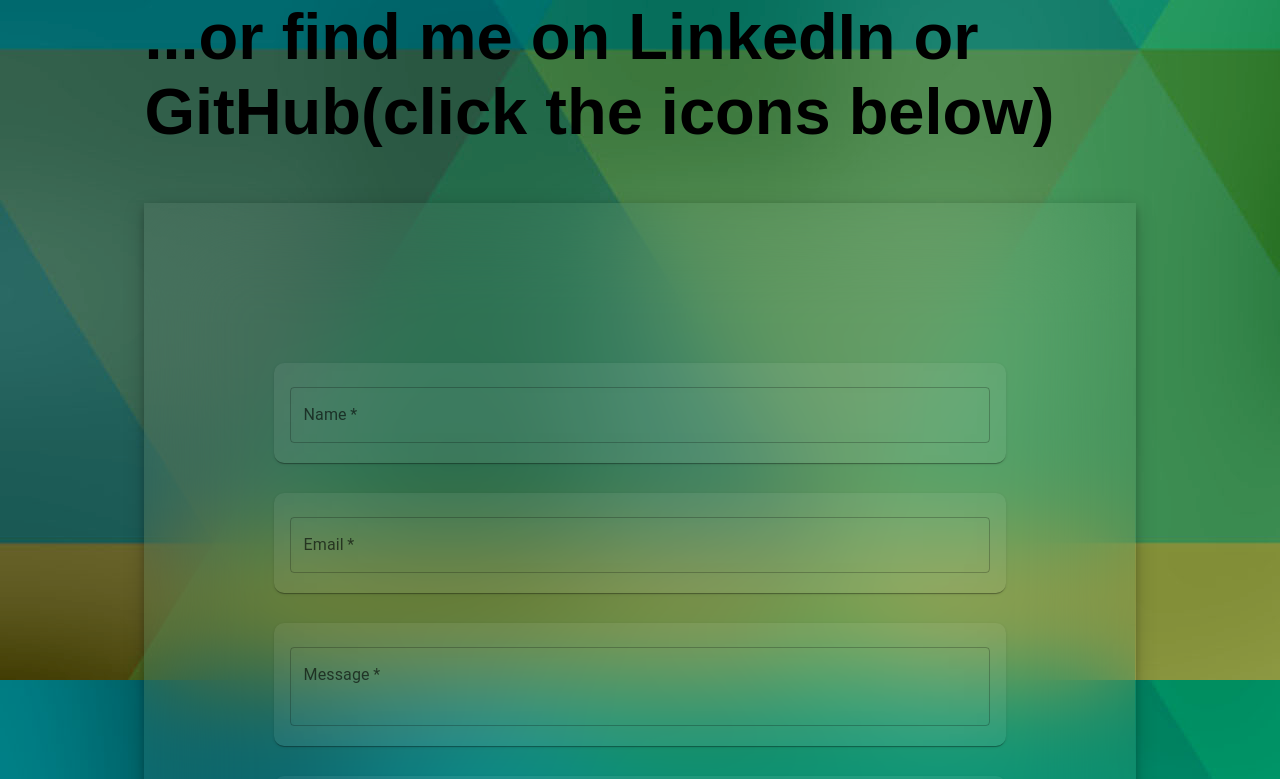
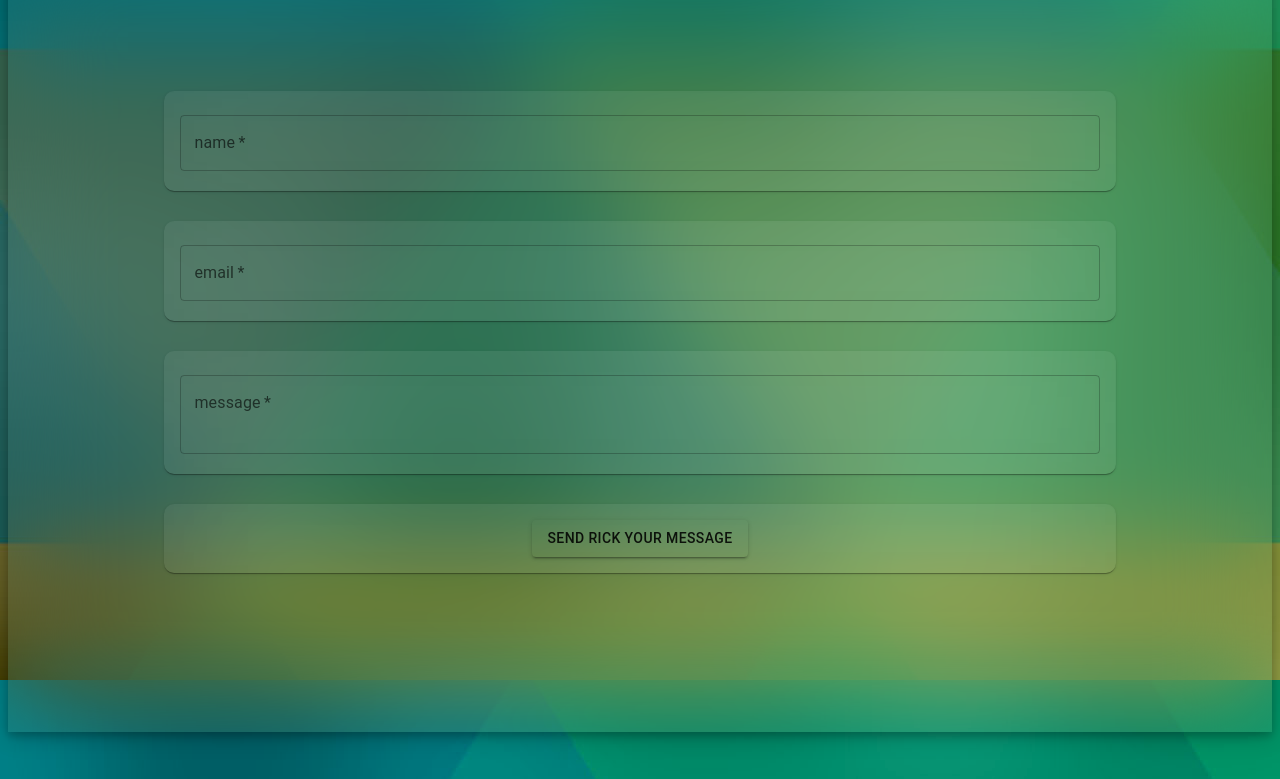
Before and after one commit to RStuckey1/RichardStuckey, a React (Vite) app: page /Contact in a window 1280 px wide. Shown: the part 920-1699 px from the top of the page. Built offline with nearby package versions, Linux system fonts and the light colour scheme.

Commit message:
contact update

```diff
--- a/src/Pages/Contact.jsx
+++ b/src/Pages/Contact.jsx
@@ -65,26 +65,23 @@
                     sx={{ flexwrap: 'wrap', width: '80%', justifyContent: 'center' }}
                 >
                     <form ref={form} onSubmit={sendEmail}>
-                        <div>
                             <Item>
                                 <TextField
                                     required
-                                    id="Name"
-                                    label="Name"
+                                    input type='text'
+                                    name='name'
+                                    label="name"
                                     margin="dense"
                                     sx={{ width: '100%', borderRadius: '20px' }}
                                     InputColor="rgba(255, 255, 255, 0.05);"
-
-
-
-
                                 />
                             </Item>
                             <Item>
                                 <TextField
                                     required
-                                    id="Email"
-                                    label="Email"
+                                    input type='email'
+                                    name='email'
+                                    label="email"
                                     margin="dense"
                                     sx={{ width: '100%', borderRadius: '20px' }}
                                 />
@@ -92,8 +89,9 @@
                             <Item>
                                 <TextField
                                     required
-                                    id="Message"
-                                    label="Message"
+                                    input type='submit'
+                                    name='message'
+                                    label="message"
                                     multiline
                                     minRows={2}
                                     margin="dense"
@@ -110,7 +108,7 @@
                             </Item>
 
 
-                        </div>
+
                     </form>
                 </Stack>
             </Box>
--- a/src/Pages/Home.css
+++ b/src/Pages/Home.css
@@ -1,29 +1,34 @@
 .home{
-    display:inline-block;
     width: 100%;
     height: auto;
     font-family: monospace;
     font-size: 30px;
-
+    justify-content: center;
+    align-items: center;
+    text-align: center;
 }
 
-.p6{
-    font-family: monospace;
-    font-size: xx-large;
-    text-align: center;
-    padding: 10%;
-    margin: 10%;
-    color: yellow;
+.intro{
 
+    font-family: Arial, sans-serif;
+    font-display: block;
+    font-size: 65px;
+    color: #000000;
 }
 
+.quote{
+    font-family: Arial, sans-serif;
+    font-display: block;
+    font-size: 50px;
+    color: #000000;
+}
 .quote::first-letter{
     initial-letter: 2;
 
 }
 
 .strobe {
-    display: flex;
+    display: grid;
     max-width: 50%;
     height: 60%;
     align-items: center;
@@ -31,9 +36,9 @@
     justify-content: center;
     background-color: rgba(255, 255, 255, 0.05);
     border-radius: 10%;
-    padding: 2%;
-    object-fit: contain;
-    margin-Bottom: 30%;
+    margin-bottom: 5%;
+    padding: 5%;
+    object-fit: fill;
     backdrop-filter: blur(50px);
     box-shadow: 0 4px 8px 0 rgba(0, 0, 0, 0.2), 0 6px 20px 0 rgba(0, 0, 0, 0.19)
 }
@@ -44,13 +49,13 @@
     display: flex;
     align-self: center;
     align-items: center;
-    object-fit: cover;
+    object-fit: fill;
     border-radius: 20px;
 }
 
 h7{
     font-family: Arial, sans-serif;
     font-display: block;
-    font-size: 50px;
+    font-size: 65px;
     color: #000000;
   }
--- a/src/Pages/Home.jsx
+++ b/src/Pages/Home.jsx
@@ -6,8 +6,13 @@
 
 function Home() {
   return (
-    <>
+
     <div className="home">
+      <p class="intro">Welcome, I am glad you found your way here. There are many things to see here.
+        What you see below are my inspirations, accomplishments, and dreams. Above you
+        can click any of the links to see more about me, my experience, and projects of mine.
+        On my contact page you can send me a messae, which I always enjoy and will respond.
+        Thank you for being here, and I hope you enjoy your visit. </p>
       <p class="quote">Experiment   Fail     Learn    Repeat</p>
       <br></br>
       <br></br>
@@ -16,12 +21,18 @@
       so throw off the bowlines, sail away from safe harbor,
       catch the trade winds in your sails. Explore. Dream. Discover."
       ~Mark Twain</h7>
+      <br></br>
+      <br></br>
+      <br></br>
 
     <div className="strobe">
         <img class="strobePic" src={strobe} alt="Jellyfish Strobulation in Captivity"></img>
+        <p>Jellyfish during strobulation. The pulsating tree looking polyp is a
+          stack of several jellyfish about to break off and grown as individual jellyfish.</p>
+
     </div>
     </div>
-    </>
+
   );
 }
 export default Home;
--- a/src/index.css
+++ b/src/index.css
@@ -5,7 +5,8 @@
 
 :root {
   background: url("./assets/background.png");
-  min-height: 100vh;
+  min-height: auto;
+  min-width: auto;
   /* font-synthesis: none;
   text-rendering: optimizeLegibility; */
   -webkit-font-smoothing: antialiased;
@@ -30,15 +31,11 @@
 }
 
 .portfolio-app {
-  display: flex;
+  display: inline-block;
   justify-content: center;
   align-items: center;
-  flex-direction: column;
-  border-radius: 50px;
-  padding: 10%;
-  margin: 10px;
-  min-width: 80%;
-  min-height: 80%;
+  min-width: 100%;
+  min-height: auto;
 }
 
 
```
Also changed, not shown: src/Pages/FlowMeters.jsx (added, +12 -0 lines), 1 other file (tests, documents, lock files or other folders).
